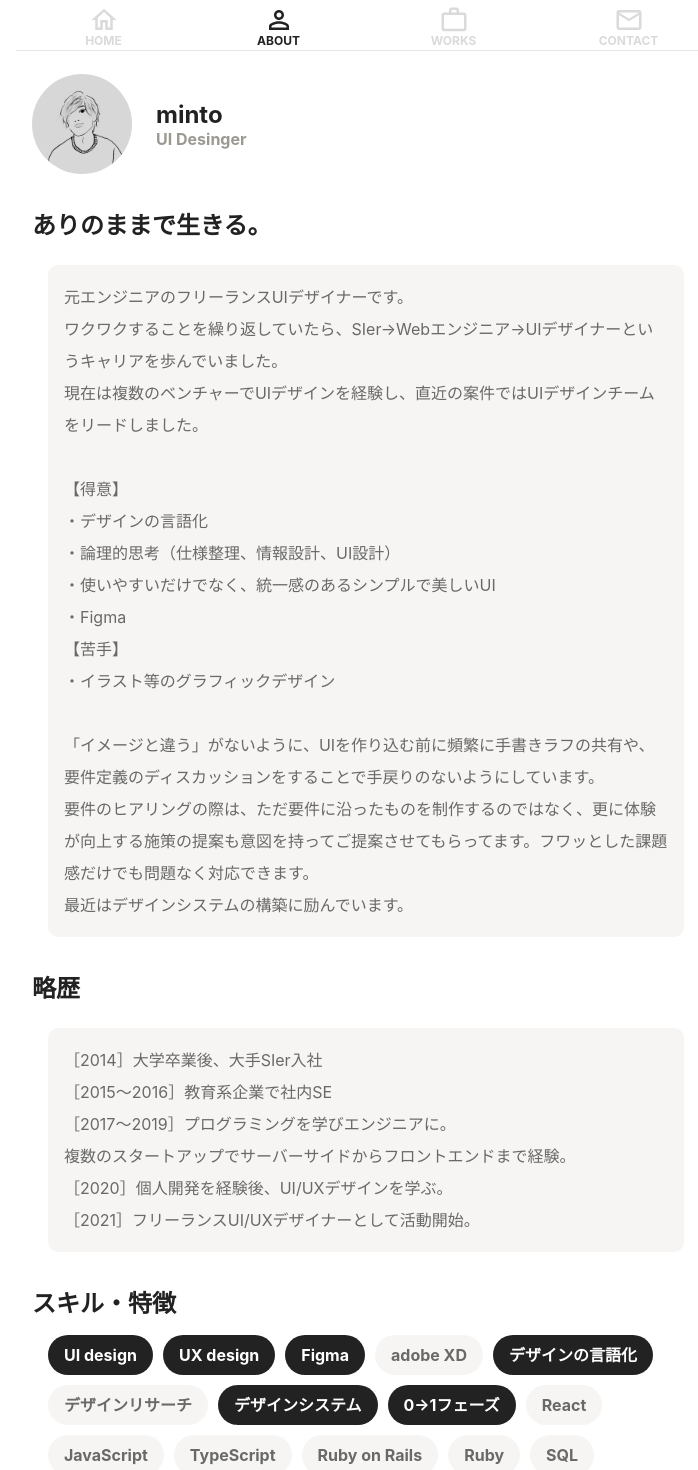
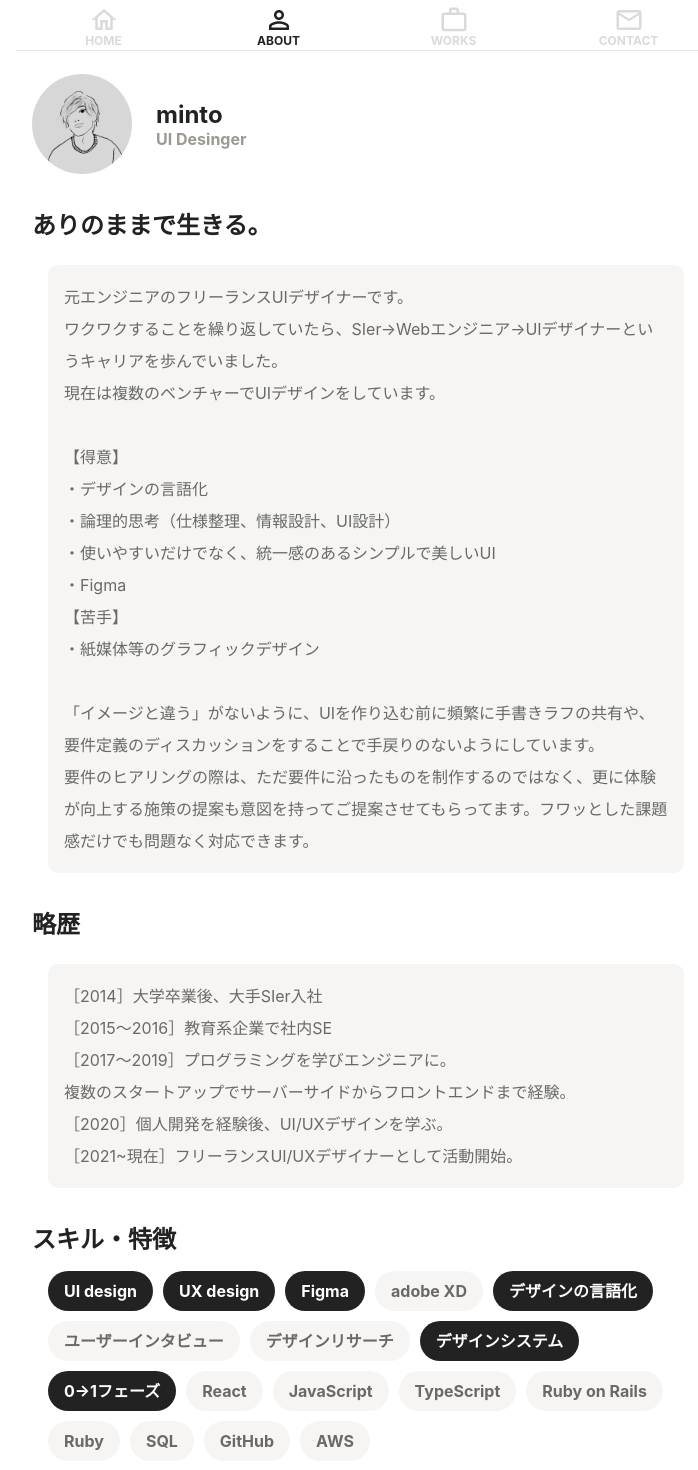
Before and after one commit to sai2017/chatbot-portfolio, a React (Create React App) app: page /about in a window 1280 px wide. Shown: the top 1470 px of the page, without its empty margins (274-972 px from the left). Built offline with nearby package versions, Linux system fonts and the light colour scheme.

Commit message:
fix about page

```diff
--- a/src/components/About.tsx
+++ b/src/components/About.tsx
@@ -16,22 +16,20 @@ const About: React.FC = () => {
         </div>
         <div className='profile-title'>ありのままで生きる。</div>
         <div className='introduction-wrap'>
-          元エンジニアのフリーランスUIデザイナーです。<br/>ワクワクすることを繰り返していたら、SIer→Webエンジニア→UIデザイナーというキャリアを歩んでいました。<br/>現在は複数のベンチャーでUIデザインを経験し、直近の案件ではUIデザインチームをリードしました。<br/><br/>【得意】<br/>
+          元エンジニアのフリーランスUIデザイナーです。<br/>ワクワクすることを繰り返していたら、SIer→Webエンジニア→UIデザイナーというキャリアを歩んでいました。<br/>現在は複数のベンチャーでUIデザインをしています。<br/><br/>【得意】<br/>
           ・デザインの言語化<br/>
           ・論理的思考（仕様整理、情報設計、UI設計）<br/>
           ・使いやすいだけでなく、統一感のあるシンプルで美しいUI<br/>
           ・Figma<br/>
 
           【苦手】<br/>
-          ・イラスト等のグラフィックデザイン<br/><br/>
+          ・紙媒体等のグラフィックデザイン<br/><br/>
           {/* ・Photoshop<br/> */}
           {/* ・Illustrator<br/><br/> */}
 
           「イメージと違う」がないように、UIを作り込む前に頻繁に手書きラフの共有や、要件定義のディスカッションをすることで手戻りのないようにしています。<br/>
 
           要件のヒアリングの際は、ただ要件に沿ったものを制作するのではなく、更に体験が向上する施策の提案も意図を持ってご提案させてもらってます。フワッとした課題感だけでも問題なく対応できます。<br/>
-
-          最近はデザインシステムの構築に励んでいます。<br/>
 
         </div>
         <div className='profile-title'>略歴</div>
@@ -41,7 +39,7 @@ const About: React.FC = () => {
         ［2017〜2019］プログラミングを学びエンジニアに。<br/>
         　複数のスタートアップでサーバーサイドからフロントエンドまで経験。<br/>
         ［2020］個人開発を経験後、UI/UXデザインを学ぶ。<br/>
-        ［2021］フリーランスUI/UXデザイナーとして活動開始。
+        ［2021~現在］フリーランスUI/UXデザイナーとして活動開始。
         </div>
         <div className='profile-title'>スキル・特徴</div>
         <div className='tags-wrap'>
--- a/src/dataset.ts
+++ b/src/dataset.ts
@@ -85,6 +85,7 @@ export const skillDataset: {name: string, isEmphasis: boolean}[] = [
     { name: 'Figma',         isEmphasis: true },
     { name: 'adobe XD',      isEmphasis: false },
     { name: 'デザインの言語化', isEmphasis: true },
+    { name: 'ユーザーインタビュー', isEmphasis: false },
     { name: 'デザインリサーチ', isEmphasis: false },
     { name: 'デザインシステム', isEmphasis: true },
     { name: '0→1フェーズ', isEmphasis: true },
```
